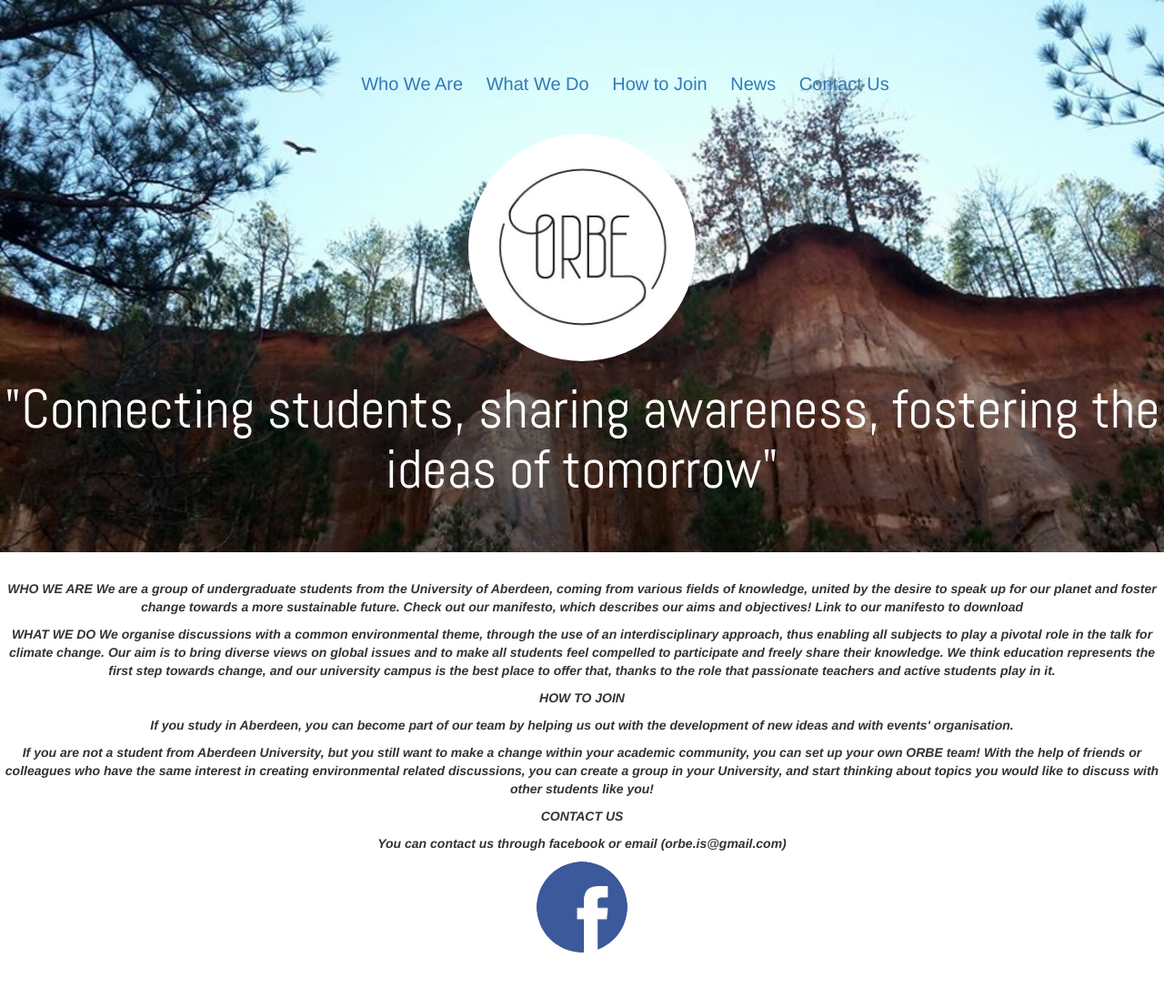
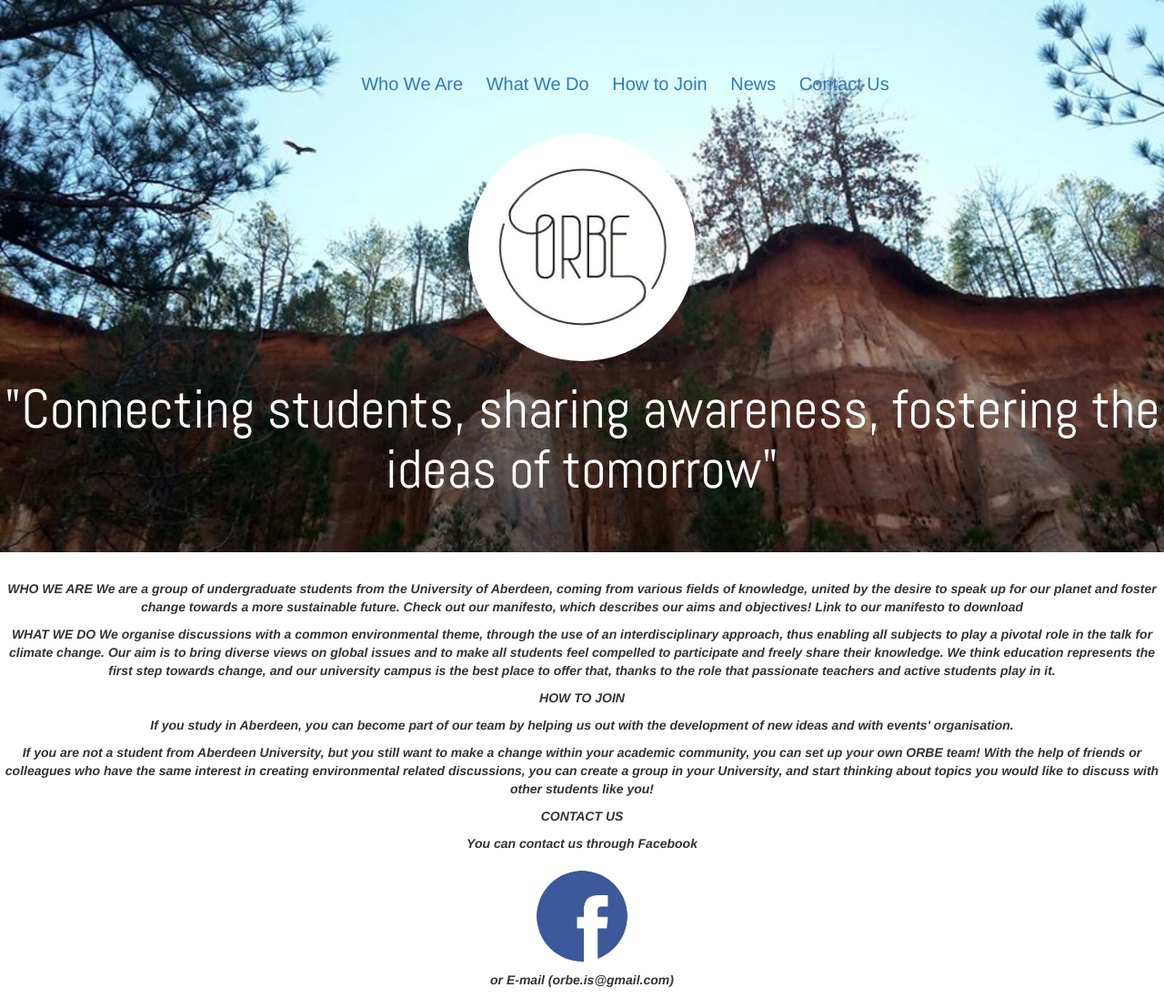
Before and after one commit to astrodea/ORBE, a plain HTML site: page index.html in a window 1280 px wide. Shown: the whole page at 91% size. Before the commit the page ends 1047 px from the top, so only its background shows below. Drawn offline with Linux system fonts and the light colour scheme.

Commit message:
Update index.html

```diff
--- a/index.html
+++ b/index.html
@@ -67,8 +67,7 @@
   .contrapics {
     width: 100px;
     height: 100px;
-
-    margin: auto;
+    margin: 10px 0px 10px 0px;
   }
   </style>
 </head>
@@ -117,13 +116,13 @@ and start thinking about topics you would like to discuss with other students li
 </p>
 <p> CONTACT US
 </p>
-  <p>You can contact us through facebook or email (orbe.is@gmail.com)
+  <p>You can contact us through Facebook
 </p>
 <a href="https://www.facebook.com/weareorbe/" target="_blank" class="fb-full">
   <img src="th.jpg"
   class="contrapics" id="Facebook">
-
 </a>
-
+<p> or E-mail (orbe.is@gmail.com)
+</p>
 </body>
 </html>
```
